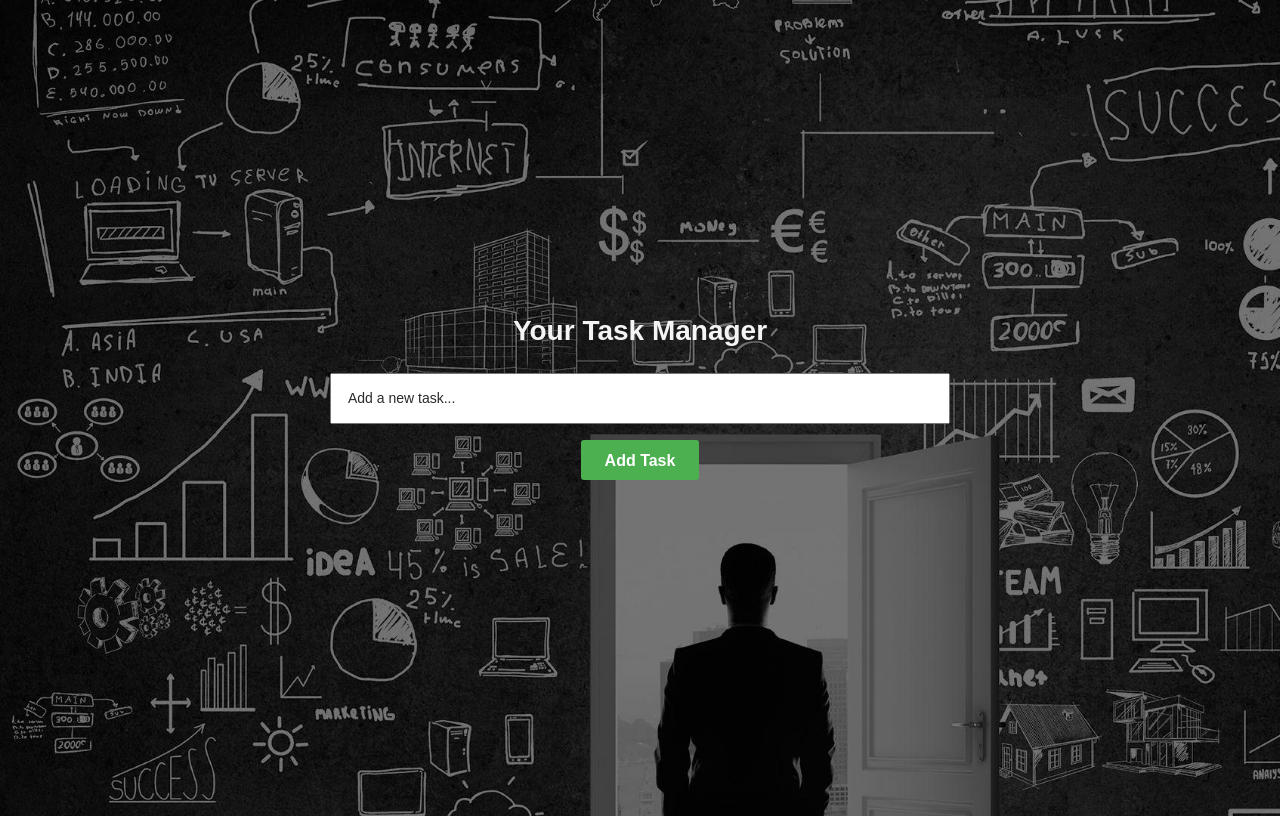
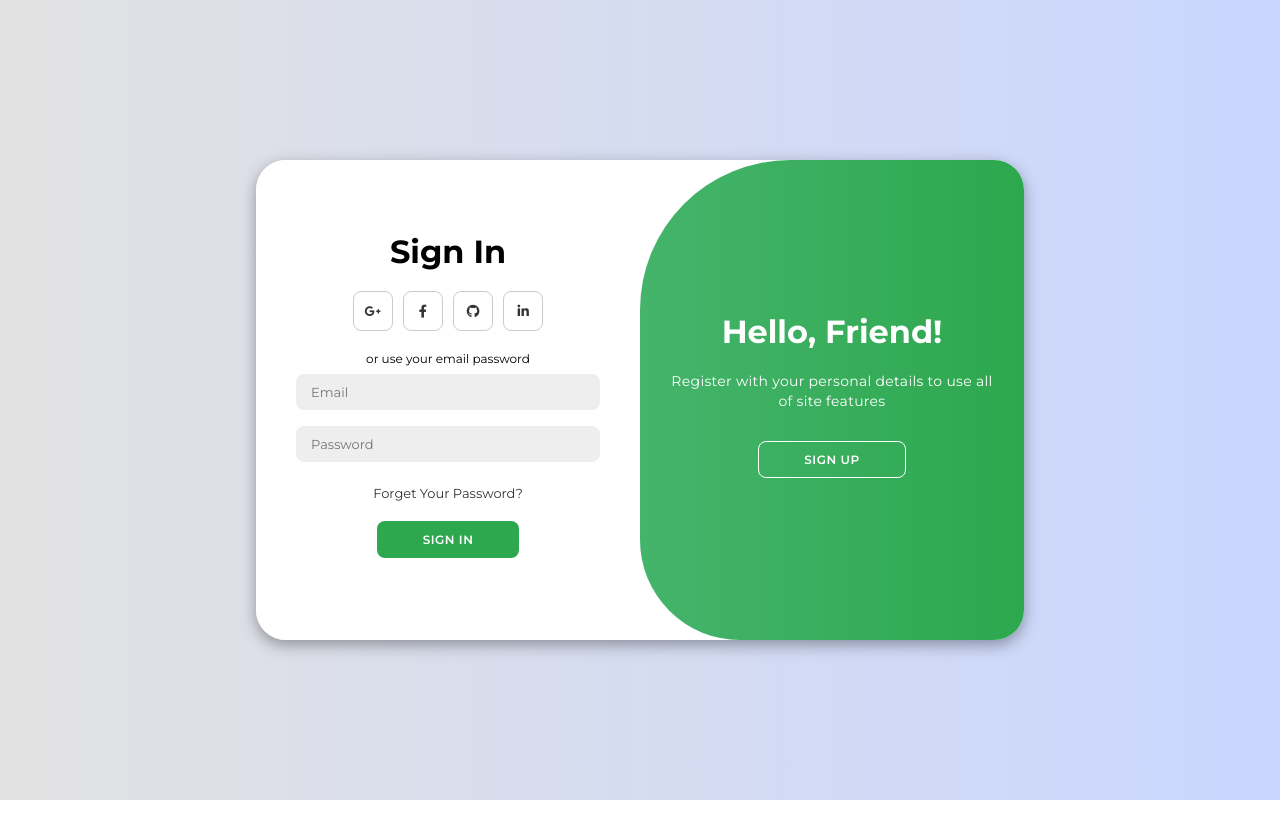
Before and after one commit to AnilKumar3494/student-task-manager, a plain HTML site: page index.html in a window 1280 px wide. Drawn offline with Linux system fonts and the light colour scheme.

Commit message:
Add files via upload

```diff
--- a/index.html
+++ b/index.html
@@ -4,59 +4,63 @@
 <head>
     <meta charset="UTF-8">
     <meta name="viewport" content="width=device-width, initial-scale=1.0">
-    <link rel="stylesheet" href="styles.css">
-    <title>Student To-Do List</title>
+    <link rel="stylesheet" href="https://cdnjs.cloudflare.com/ajax/libs/font-awesome/6.4.2/css/all.min.css">
+    <link rel="stylesheet" href="loginstlyes.css">
+    <title>Student Login Page</title>
 </head>
 
 <body>
 
-    <div id="app">
-        <h1>Your Task Manager</h1>
-        <div>
-            <input type="text" id="taskInput" placeholder="Add a new task...">
-            <button onclick="addTask()">Add Task</button>
+    <div class="container" id="container">
+        <div class="form-container sign-up">
+            <form>
+                <h1>Create Account</h1>
+                <div class="social-icons">
+                    <a href="#" class="icon"><i class="fa-brands fa-google-plus-g"></i></a>
+                    <a href="#" class="icon"><i class="fa-brands fa-facebook-f"></i></a>
+                    <a href="#" class="icon"><i class="fa-brands fa-github"></i></a>
+                    <a href="#" class="icon"><i class="fa-brands fa-linkedin-in"></i></a>
+                </div>
+                <span>or use your email for registeration</span>
+                <input type="text" placeholder="Name">
+                <input type="email" placeholder="Email">
+                <input type="password" placeholder="Password">
+                <a class="button" href="tasksindex.html">Sign Up</a>
+            </form>
         </div>
-        <div id="taskContainer" class="task-container"></div>
-    </div>
-
-    <!-- Task Details Modal -->
-    <div id="taskDetailsModal" class="modal">
-        <div class="modal-content">
-            <span class="close" onclick="closeModal()">&times;</span>
-            <h2>Edit Task</h2>
-            <div class="form-group">
-                <label for="taskName">Task Name:</label>
-                <input type="text" id="taskName">
+        <div class="form-container sign-in">
+            <form>
+                <h1>Sign In</h1>
+                <div class="social-icons">
+                    <a href="#" class="icon"><i class="fa-brands fa-google-plus-g"></i></a>
+                    <a href="#" class="icon"><i class="fa-brands fa-facebook-f"></i></a>
+                    <a href="#" class="icon"><i class="fa-brands fa-github"></i></a>
+                    <a href="#" class="icon"><i class="fa-brands fa-linkedin-in"></i></a>
+                </div>
+                <span>or use your email password</span>
+                <input type="email" placeholder="Email">
+                <input type="password" placeholder="Password">
+                <a href="#">Forget Your Password?</a>
+                <a class="button" href="tasksindex.html">Sign In</a>
+            </form>
+        </div>
+        <div class="toggle-container">
+            <div class="toggle">
+                <div class="toggle-panel toggle-left">
+                    <h1>Welcome Back!</h1>
+                    <p>Enter your personal details to use all of site features</p>
+                    <a class="hidden button" id="login">Sign In</a>
+                </div>
+                <div class="toggle-panel toggle-right">
+                    <h1>Hello, Friend!</h1>
+                    <p>Register with your personal details to use all of site features</p>
+                    <a class="hidden button" id="register">Sign Up</a>
+                </div>
             </div>
-            <div class="form-group">
-                <label for="startDate">Start Date:</label>
-                <input type="date" id="startDate">
-            </div>
-            <div class="form-group">
-                <label for="endDate">End Date:</label>
-                <input type="date" id="endDate">
-            </div>
-            <div class="form-group">
-                <label for="taskType">Task Type:</label>
-                <input type="text" id="taskType">
-            </div>
-            <div class="form-group">
-                <label for="dueTime">Due Time (optional):</label>
-                <input type="time" id="dueTime">
-            </div>
-            <div class="form-group">
-                <label for="description">Description:</label>
-                <textarea id="description"></textarea>
-            </div>
-            <div class="form-group">
-                <label for="color">Task Color:</label>
-                <input type="color" id="color">
-            </div>
-            <button onclick="saveTaskDetails()">Save</button>
         </div>
     </div>
 
-    <script src="script.js"></script>
+    <script src="loginscript.js"></script>
 </body>
 
 </html>
--- /dev/null
+++ b/loginscript.js
@@ -0,0 +1,11 @@
+const container = document.getElementById('container');
+const registerBtn = document.getElementById('register');
+const loginBtn = document.getElementById('login');
+
+registerBtn.addEventListener('click', () => {
+    container.classList.add("active");
+});
+
+loginBtn.addEventListener('click', () => {
+    container.classList.remove("active");
+});
--- /dev/null
+++ b/loginstlyes.css
@@ -0,0 +1,214 @@
+@import url('https://fonts.googleapis.com/css2?family=Montserrat:wght@300;400;500;600;700&display=swap');
+
+* {
+    margin: 0;
+    padding: 0;
+    box-sizing: border-box;
+    font-family: 'Montserrat', sans-serif;
+}
+
+body {
+    background-color: #c9d6ff;
+    background: linear-gradient(to right, #e2e2e2, #c9d6ff);
+    display: flex;
+    align-items: center;
+    justify-content: center;
+    flex-direction: column;
+    height: 100vh;
+}
+
+.container {
+    background-color: #fff;
+    border-radius: 30px;
+    box-shadow: 0 5px 15px rgba(0, 0, 0, 0.35);
+    position: relative;
+    overflow: hidden;
+    width: 768px;
+    max-width: 100%;
+    min-height: 480px;
+}
+
+.container p {
+    font-size: 14px;
+    line-height: 20px;
+    letter-spacing: 0.3px;
+    margin: 20px 0;
+}
+
+.container span {
+    font-size: 12px;
+}
+
+.container a {
+    color: #333;
+    font-size: 13px;
+    text-decoration: none;
+    margin: 15px 0 10px;
+}
+
+.container .button {
+    background-color: #2da84e;
+    color: #fff;
+    font-size: 12px;
+    padding: 10px 45px;
+    border: 1px solid transparent;
+    border-radius: 8px;
+    font-weight: 600;
+    letter-spacing: 0.5px;
+    text-transform: uppercase;
+    margin-top: 10px;
+    cursor: pointer;
+}
+
+.container .hidden {
+    background-color: transparent;
+    border-color: #fff;
+}
+
+.container form {
+    background-color: #fff;
+    display: flex;
+    align-items: center;
+    justify-content: center;
+    flex-direction: column;
+    padding: 0 40px;
+    height: 100%;
+}
+
+.container input {
+    background-color: #eee;
+    border: none;
+    margin: 8px 0;
+    padding: 10px 15px;
+    font-size: 13px;
+    border-radius: 8px;
+    width: 100%;
+    outline: none;
+}
+
+.form-container {
+    position: absolute;
+    top: 0;
+    height: 100%;
+    transition: all 0.6s ease-in-out;
+}
+
+.sign-in {
+    left: 0;
+    width: 50%;
+    z-index: 2;
+}
+
+.container.active .sign-in {
+    transform: translateX(100%);
+}
+
+.sign-up {
+    left: 0;
+    width: 50%;
+    opacity: 0;
+    z-index: 1;
+}
+
+.container.active .sign-up {
+    transform: translateX(100%);
+    opacity: 1;
+    z-index: 5;
+    animation: move 0.6s;
+}
+
+@keyframes move {
+
+    0%,
+    49.99% {
+        opacity: 0;
+        z-index: 1;
+    }
+
+    50%,
+    100% {
+        opacity: 1;
+        z-index: 5;
+    }
+}
+
+.social-icons {
+    margin: 20px 0;
+}
+
+.social-icons a {
+    border: 1px solid #ccc;
+    border-radius: 20%;
+    display: inline-flex;
+    justify-content: center;
+    align-items: center;
+    margin: 0 3px;
+    width: 40px;
+    height: 40px;
+}
+
+.toggle-container {
+    position: absolute;
+    top: 0;
+    left: 50%;
+    width: 50%;
+    height: 100%;
+    overflow: hidden;
+    transition: all 0.6s ease-in-out;
+    border-radius: 150px 0 0 100px;
+    z-index: 1000;
+}
+
+.container.active .toggle-container {
+    transform: translateX(-100%);
+    border-radius: 0 150px 100px 0;
+}
+
+.toggle {
+    background-color: #2da84e;
+    height: 100%;
+    background: linear-gradient(to right, #5cc089, #2da84e);
+    color: #fff;
+    position: relative;
+    left: -100%;
+    height: 100%;
+    width: 200%;
+    transform: translateX(0);
+    transition: all 0.6s ease-in-out;
+}
+
+.container.active .toggle {
+    transform: translateX(50%);
+}
+
+.toggle-panel {
+    position: absolute;
+    width: 50%;
+    height: 100%;
+    display: flex;
+    align-items: center;
+    justify-content: center;
+    flex-direction: column;
+    padding: 0 30px;
+    text-align: center;
+    top: 0;
+    transform: translateX(0);
+    transition: all 0.6s ease-in-out;
+}
+
+.toggle-left {
+    transform: translateX(-200%);
+}
+
+.container.active .toggle-left {
+    transform: translateX(0);
+}
+
+.toggle-right {
+    right: 0;
+    transform: translateX(0);
+}
+
+.container.active .toggle-right {
+    transform: translateX(200%);
+}
```
Also changed, not shown: tasksindex.html (added, +62 -0 lines).
